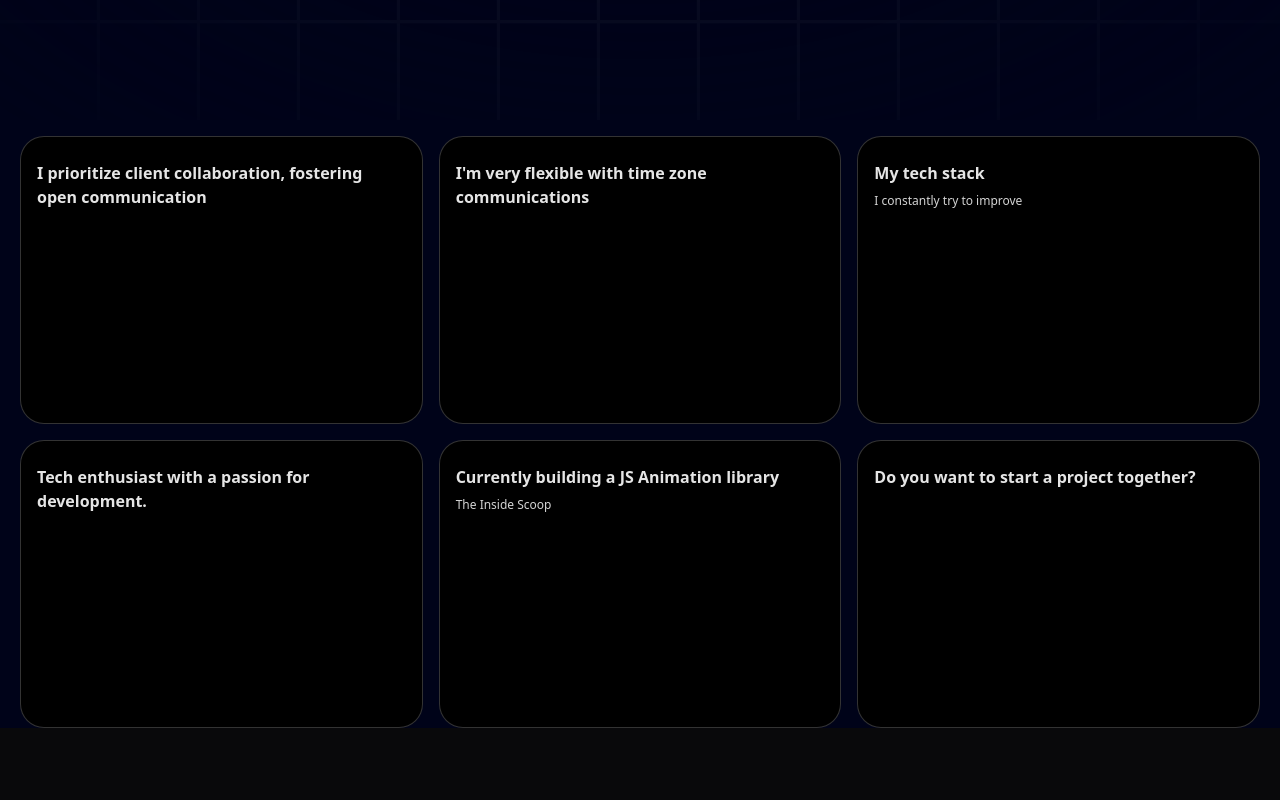
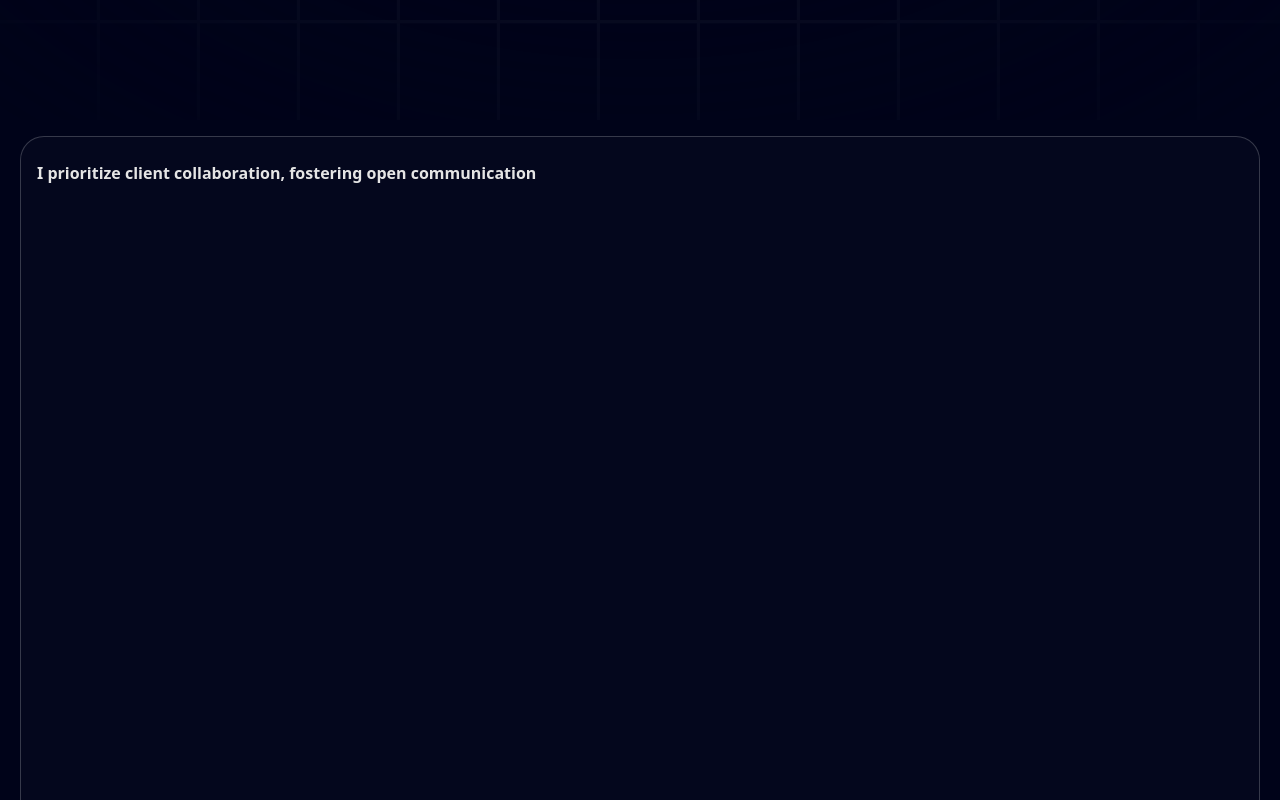
Before and after one commit to NotAisu/portfolio, a Next.js app in the folder projekt/: page / in a window 1280 px wide. Shown: the part 680-1480 px from the top of the page. Before the commit the page ends 1408 px from the top, so only its background shows below. Built offline with nearby package versions, Linux system fonts and the light colour scheme.

Commit message:
grid + bento grid edited

```diff
--- a/projekt/components/Grid.tsx
+++ b/projekt/components/Grid.tsx
@@ -6,12 +6,17 @@
   return (
     <section id="about">
         <BentoGrid>
-            {gridItems.map((item) => (
+            {gridItems.map(({id, title, description, className, img, imgClassName, titleClassName,spareImg}) => (
                 <BentoGridItem
-                    id={item.id}
-                    key={item.id}
-                    title={item.title}
-                    description={item.description}
+                    id={id}
+                    key={id}
+                    title={title}
+                    description={description}
+                    className={className}
+                    img={img}
+                    imgClassName={imgClassName}
+                    titleClassName={titleClassName}
+                    spareImg={spareImg}
                 />
             ))
             }
--- a/projekt/components/ui/BentoGrid.tsx
+++ b/projekt/components/ui/BentoGrid.tsx
@@ -23,27 +23,38 @@
   className,
   title,
   description,
-  header,
-  icon,
-  id
+  id,
+  img,
+  imgClassName,
+  titleClassName,
+  spareImg,
 }: {
   className?: string;
   title?: string | React.ReactNode;
   description?: string | React.ReactNode;
   header?: React.ReactNode;
   icon?: React.ReactNode;
-  id: number;
+  id?: number;
+  img: string;
+  imgClassName?: string;
+  titleClassName?: string;
+  spareImg?: string;
+
 }) => {
   return (
     <div
       className={cn(
-        "row-span-1 relative rounded-3xl group/bento hover:shadow-xl transition duration-200 shadow-input dark:shadow-none p-4 dark:bg-black dark:border-white/[0.2] bg-white border border-transparent justify-between flex flex-col space-y-4 border-red-500",
+        "row-span-1 relative rounded-3xl group/bento hover:shadow-xl transition duration-200 shadow-input dark:shadow-none p-4 dark:bg-black dark:border-white/[0.2] bg-white border border-transparent justify-between flex flex-col space-y-4",
         className
       )}
+      style={{
+        background: 'rgb(4,7,29)',
+        backgroundColor: 'linear-gradient(90deg, rgba(4,7,29,1) 0%, rgba(12,14,35,1) 100%)',
+      }}
     >
-      {header}
+
       <div className="group-hover/bento:translate-x-2 transition duration-200">
-        {icon}
+
         <div className="font-sans font-bold text-neutral-600 dark:text-neutral-200 mb-2 mt-2">
           {title}
         </div>
```
